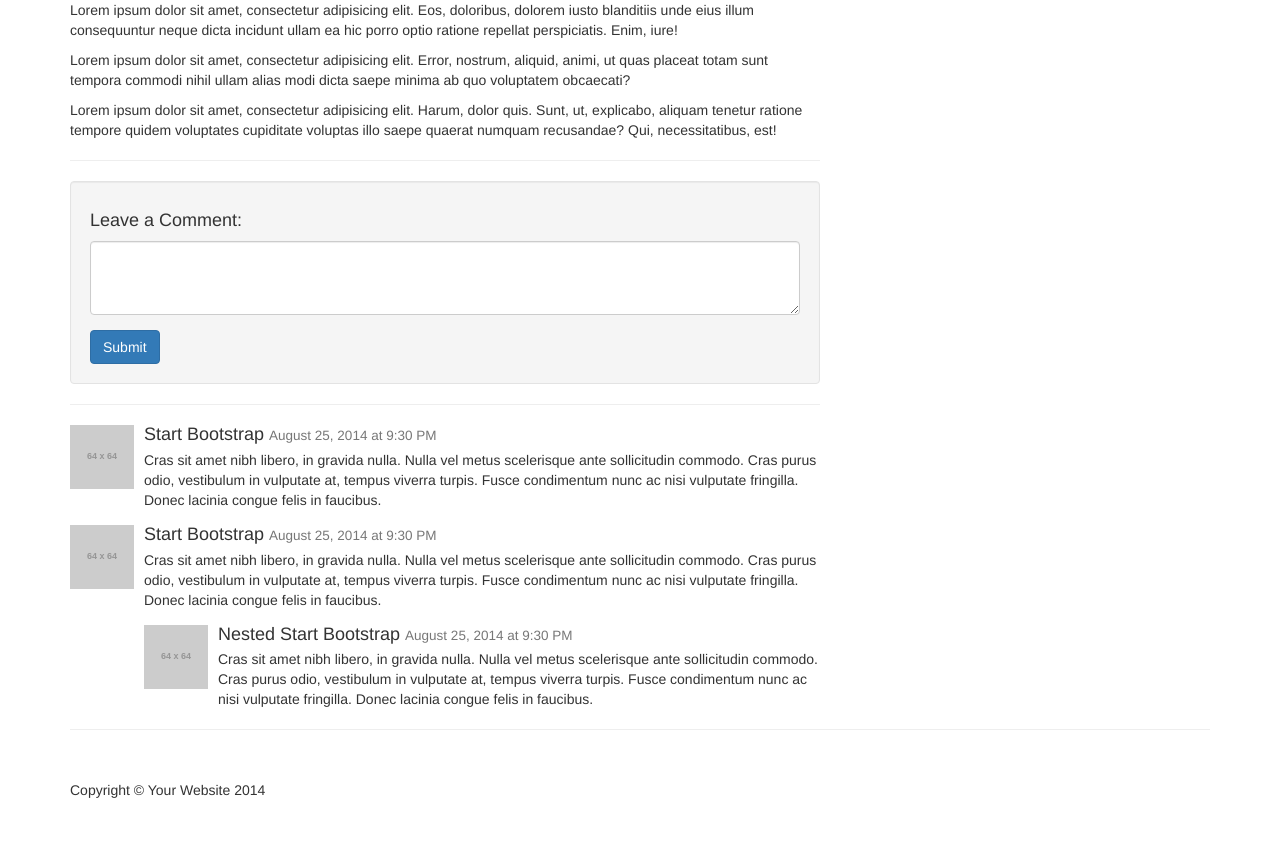
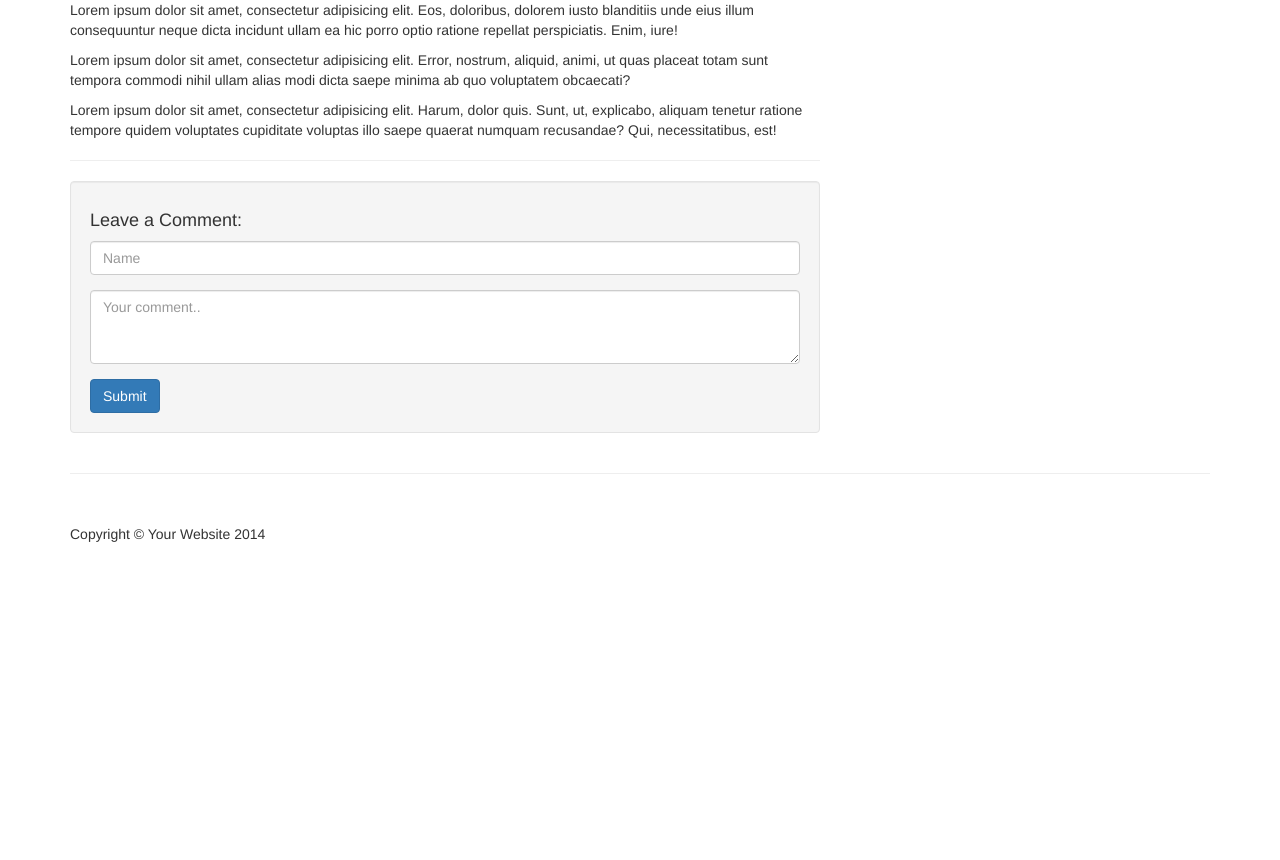
Before and after one commit to Remdran/Gallery, a PHP site: page /photo.php in a window 1280 px wide. Shown: the part 720-1580 px from the top of the page. After the commit the page ends 1262 px from the top, so only its background shows below. Run offline with PHP 8.4, Linux system fonts and the light colour scheme; grey boxes labelled with a size stand in for pictures from a placeholder-image service; some libraries are stand-ins or nearby versions.

Commit message:
Working on the comments section of the main photos.php page

```diff
--- a/admin/includes/Photo.php
+++ b/admin/includes/Photo.php
@@ -3,7 +3,6 @@
 
 class Photo extends Db_Object
 {
-
     protected static $dbTable = "photos";
     protected $id;
     protected $title;
@@ -16,8 +15,6 @@ class Photo extends Db_Object
 
     public $tmpPath;
     public $uploadDir = 'images';
-
-
 
     public function photoPath()
     {
--- a/photo.php
+++ b/photo.php
@@ -1,3 +1,11 @@
+<?php
+if (isset($_POST['submit'])) {
+    echo "hello";
+}
+
+?>
+
+
 <!DOCTYPE html>
 <html lang="en">
 
@@ -114,64 +122,18 @@
             <!-- Comments Form -->
             <div class="well">
                 <h4>Leave a Comment:</h4>
-                <form role="form">
+                <form role="form" method="POST">
                     <div class="form-group">
-                        <textarea class="form-control" rows="3"></textarea>
+                        <input type="text" name="author" class="form-control" placeholder="Name">
                     </div>
-                    <button type="submit" class="btn btn-primary">Submit</button>
+                    <div class="form-group">
+                        <textarea class="form-control" rows="3" name="body" placeholder="Your comment.."></textarea>
+                    </div>
+                    <button type="submit" name="submit" class="btn btn-primary">Submit</button>
                 </form>
             </div>
+        </div>
 
-            <hr>
-
-            <!-- Posted Comments -->
-
-            <!-- Comment -->
-            <div class="media">
-                <a class="pull-left" href="#">
-                    <img class="media-object" src="http://placehold.it/64x64" alt="">
-                </a>
-                <div class="media-body">
-                    <h4 class="media-heading">Start Bootstrap
-                        <small>August 25, 2014 at 9:30 PM</small>
-                    </h4>
-                    Cras sit amet nibh libero, in gravida nulla. Nulla vel metus scelerisque ante sollicitudin commodo.
-                    Cras purus odio, vestibulum in vulputate at, tempus viverra turpis. Fusce condimentum nunc ac nisi
-                    vulputate fringilla. Donec lacinia congue felis in faucibus.
-                </div>
-            </div>
-
-            <!-- Comment -->
-            <div class="media">
-                <a class="pull-left" href="#">
-                    <img class="media-object" src="http://placehold.it/64x64" alt="">
-                </a>
-                <div class="media-body">
-                    <h4 class="media-heading">Start Bootstrap
-                        <small>August 25, 2014 at 9:30 PM</small>
-                    </h4>
-                    Cras sit amet nibh libero, in gravida nulla. Nulla vel metus scelerisque ante sollicitudin commodo.
-                    Cras purus odio, vestibulum in vulputate at, tempus viverra turpis. Fusce condimentum nunc ac nisi
-                    vulputate fringilla. Donec lacinia congue felis in faucibus.
-                    <!-- Nested Comment -->
-                    <div class="media">
-                        <a class="pull-left" href="#">
-                            <img class="media-object" src="http://placehold.it/64x64" alt="">
-                        </a>
-                        <div class="media-body">
-                            <h4 class="media-heading">Nested Start Bootstrap
-                                <small>August 25, 2014 at 9:30 PM</small>
-                            </h4>
-                            Cras sit amet nibh libero, in gravida nulla. Nulla vel metus scelerisque ante sollicitudin
-                            commodo. Cras purus odio, vestibulum in vulputate at, tempus viverra turpis. Fusce
-                            condimentum nunc ac nisi vulputate fringilla. Donec lacinia congue felis in faucibus.
-                        </div>
-                    </div>
-                    <!-- End Nested Comment -->
-                </div>
-            </div>
-
-        </div>
 
         <!-- Blog Sidebar Widgets Column -->
         <div class="col-md-4">
```
Also changed, not shown: admin/includes/Comment.php (added, +122 -0 lines).
